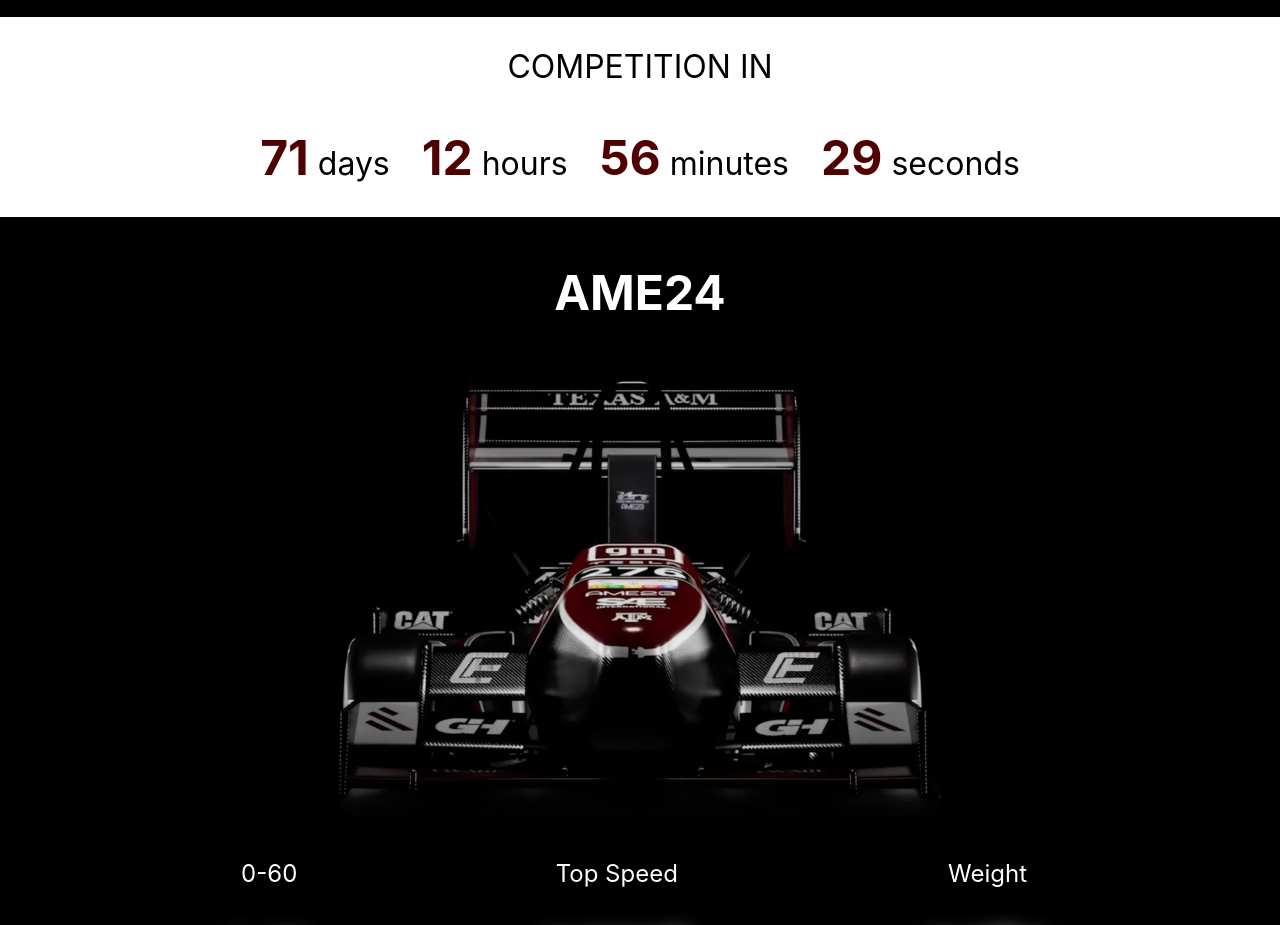
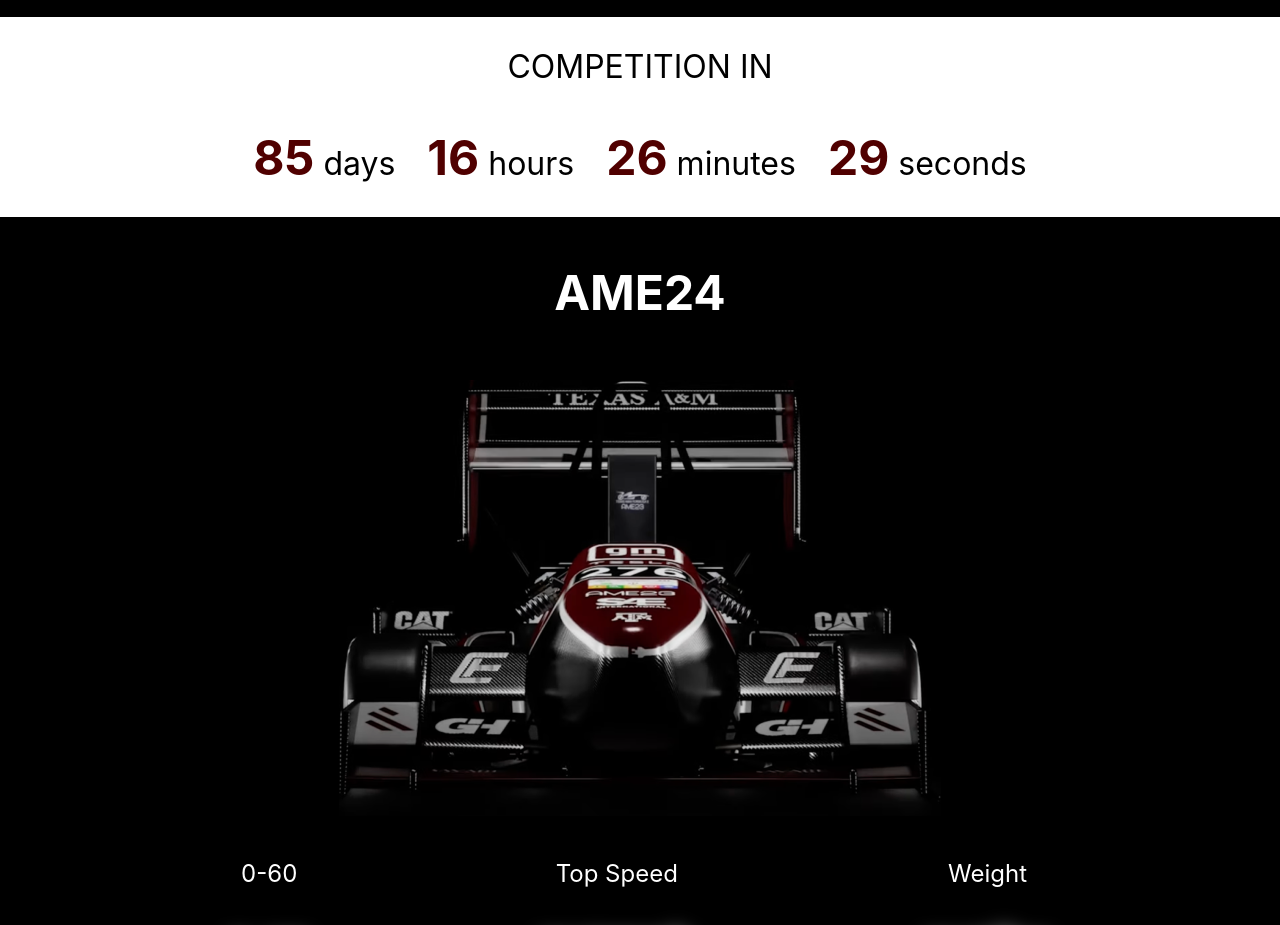
Before and after one commit to tamu-formula-cs/FSAE-EV-Site, a React (Vite) app: page / in a window 1280 px wide. Shown: the part 860-1785 px from the top of the page. Built offline with nearby package versions, Linux system fonts and the light colour scheme.

Commit message:
added correct date

```diff
--- a/src/pages/home/home.jsx
+++ b/src/pages/home/home.jsx
@@ -5,7 +5,7 @@ import Car from '../../assets/car.png';
 import './home.css';
 
 export default function Home(){
-    const targetDate = new Date('2024-05-29T15:30').getTime();
+    const targetDate = new Date('2024-06-12T19:00').getTime();
 
     const [countdown, setCountdown] = useState({
         days: 0,
```
